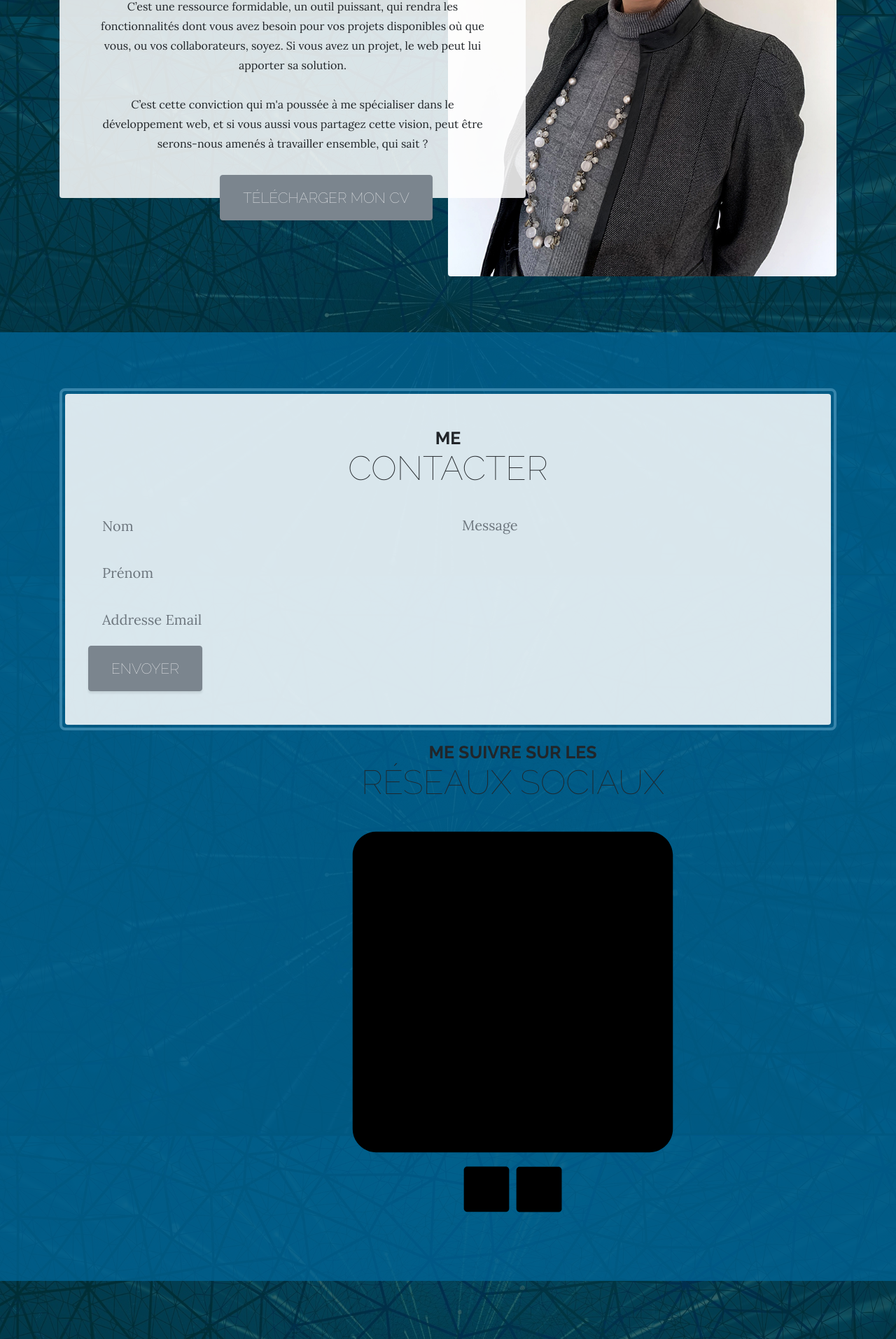
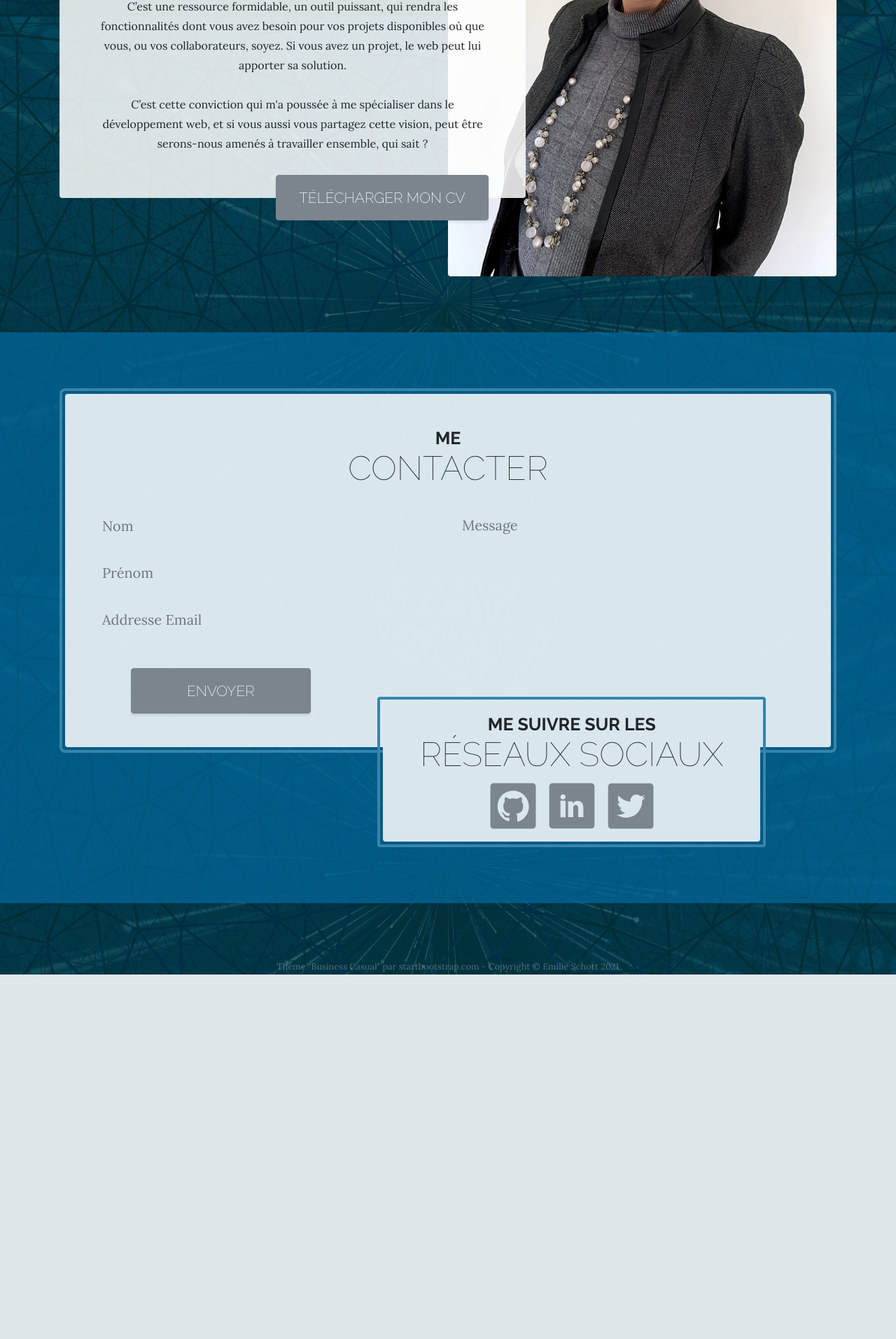
Before and after one commit to EmilieSchott/P5-BlogPHP, a PHP site: page / in a window 1280 px wide. Shown: the part 778-2692 px from the top of the page at 70% size. After the commit the page ends 2171 px from the top, so only its background shows below. Run offline with PHP 8.4, Linux system fonts and the light colour scheme.

Commit message:
style.css adaptation

```diff
--- a/public/theme/css/style.css
+++ b/public/theme/css/style.css
@@ -6,8 +6,7 @@
 
 body {
     font-family: 'Lora';
-  /* turquoise moyen: background-image: linear-gradient(rgba(0, 110, 169, 0.80), rgba(0, 110, 169, 0.80)), url("../img/geralt-pixabay-web-4667382_1920.jpg");*/
-  /*turquoise foncé opaque */background-image: linear-gradient(rgba(0, 57, 65, 0.80), rgba(0, 57, 65, 0.80)), url("../img/geralt-pixabay-web-4667382_1920.jpg");
+    background-image: linear-gradient(rgba(0, 57, 65, 0.80), rgba(0, 57, 65, 0.80)), url("../img/geralt-pixabay-web-4667382_1920.jpg");
     background-attachment: fixed;
     background-position: center;
     background-size: cover;
@@ -96,13 +95,10 @@ p {
 
 @media (min-width: 992px) {
     .section-heading .section-heading-upper {
-    display: block;
         font-size: 25px;
-    font-weight: 700;
     }
 
     .section-heading .section-heading-lower {
-    display: block;
         font-size: 3rem;
         font-weight: 100;
     }
@@ -115,7 +111,6 @@ p {
 #mainNav {
     background-color: rgba(0, 102, 153, 0.75);
     font-family: 'Raleway';
-
 }
 
 #mainNav .navbar-brand {
@@ -157,10 +152,8 @@ p {
 
 @media (min-width: 992px) {
     .btn-xl {
-    text-transform: uppercase;
-    font-weight: 100;
-    font-family: "Raleway";
         font-size: 1.3rem;
+        font-weight: 200;
         padding-top: 1rem;
         padding-bottom: 1rem;
         padding-left: 2rem;
@@ -184,14 +177,15 @@ p {
 
     .intro .intro-text {
         width: 60%;
-    margin-top: 3rem;
+        margin-top: 2rem;
         position: absolute;
     }
 
     .intro .intro-text .intro-button {
         width: 100%;
         position: absolute;
-    bottom: -2rem;
+        margin-left: 2rem;
+        bottom: -1rem;
     }
 }
 
@@ -200,30 +194,27 @@ p {
         width: 60%;
         margin-top: 6rem;
     }
+
+    .intro .intro-text .intro-button {
+        margin-left: 5rem;
+        bottom: -2rem;
+    }
 }
 
-.contact {
+.cta {
     padding-top: 5rem;
     padding-bottom: 5rem;
-  background-color: rgba(0, 102, 153, 0.75);
-  margin-top: 5rem;
-  position: relative;
+    background-color: rgba(230, 167, 86, 0.9);
 }
-/*
-@media (min-width: 992px) {
-    .contact {
-        margin-top: 7.5rem;
-    }
-}*/
 
-.contact .contact-inner {
+.cta .cta-inner {
     position: relative;
     padding: 3rem;
     margin: 0.5rem;
     background-color: rgba(255, 255, 255, 0.85);
 }
 
-.contact .contact-inner:before {
+.cta .cta-inner:before {
     border-radius: 0.5rem;
     content: '';
     position: absolute;
@@ -240,6 +231,7 @@ p {
         position: relative;
         z-index: 0;
     }
+
     .about-heading .about-heading-content {
         margin-top: -5rem;
         position: relative;
@@ -253,11 +245,13 @@ p {
         z-index: 1;
         margin-bottom: -3rem;
     }
+
     .product-item .product-item-img {
         position: relative;
         z-index: 0;
         max-width: 60vw;
     }
+
     .product-item .product-item-description {
         position: relative;
         z-index: 1;
@@ -293,10 +287,6 @@ p {
     font-size: 1.2rem;
 }
 
-.footer {
-  background-color: rgba(47, 23, 15, 0.9);
-}
-
 .text-primary {
     color: #006699 !important;
 }
@@ -323,21 +313,64 @@ p {
     border-color: #006699;
 }
 
-@media (min-width: 1200px) {
-    .cv-button {
-        margin-left: 10rem;
-    }
-}
-
 .font-weight-light {
     font-weight: 100 !important;
 }
 
 /* Form */
+.contact {
+    padding-top: 5rem;
+    padding-bottom:-5rem;
+    background-color: rgba(0, 102, 153, 0.75);
+    margin-top: 5rem;
+    position: relative;
+}
+
+.contact .contact-inner {
+    position: relative;
+    margin: 0.5rem;
+    margin-bottom: 53px;
+    background-color: rgba(255, 255, 255, 0.85);
+}
+
+.contact .contact-inner:before {
+    border-radius: 0.5rem;
+    content: '';
+    position: absolute;
+    top: -0.5rem;
+    bottom: -0.5rem;
+    left: -0.5rem;
+    right: -0.5rem;
+    border: 0.25rem solid rgba(255, 255, 255, 0.85);
+    z-index: -1;
+}
+
+@media (min-width: 768px) {
+    .contact .contact-inner {
+        margin-bottom:30px;
+    }
+}
+
+@media (min-width: 992px) {
+    .contact .contact-inner {
+        margin-bottom:0px;
+    }
+}
+
+@media (min-width:1200px) {
+    .contact {
+        padding-bottom: 3rem;
+    }
+
+    .contact .contact-inner {
+        padding: 3rem;
+        margin-bottom: -40px;
+    }
+}
+
 .floating-label-form-group {
     position: relative;
     margin-bottom: 0;
-
 }
 
 .floating-label-form-group input,
@@ -384,7 +417,140 @@ opacity: 1;
     color: #18BC9C;
 }
 
+.contact .submit-button {
+    width:50%;
+    margin: auto;
+}
+
+@media (min-width: 768px) {
+    .contact .submit-button {
+        width:28%;
+        margin-bottom: 1rem;
+        margin-left: 0px;
+        position: relative;
+        top: 0.8rem;
+        left:2.5rem;
+    }
+}
+
+@media (min-width:1200px) {
+    .contact .submit-button {
+        width:25%;
+        margin-top: 1rem;
+        margin-bottom: 1rem;
+        margin-left: 0px;
+        position: relative;
+        top: 1rem;
+        left:3.8rem;
+    }
+}
+
+/* Social network : */
+
+.RS-border {
+    position: relative;
+    bottom: 5.3rem;
+    border-radius: 0.5rem;
+    border: 0.25rem solid #3685ac;
+}
+
+.contact-RS {
+    width:109.9%;
+    position: relative;
+    right:15px;
+    margin: 3.5px;
+    background-color:#d9e6ed;
+}
+
+.contact-RS svg {
+    width:50px;
+    height:50px;
+    margin-top: -15px;
+    margin-right:5px;
+    margin-left:5px;
+}
+
+@media (min-width: 576px) {
+    .contact-RS {
+        width:105.6%;
+    }
+}
+
+@media (min-width: 768px) {
+    .contact-RS {
+        width:107.6%;
+    }
+}
+
+@media (min-width: 992px) {
+    .contact-RS {
+        width:105.6%;
+    }
+
+    .contact-RS svg {
+        width:70px;
+        height:70px;
+    }
+}
+
+@media (min-width:1200px) {
+    .RS-border {
+        float: right;
+        right : 6.3rem;
+        bottom: 2rem;
+    }
+
+    .contact-RS {
+        width:104.3%;
+        margin: 4px;
+    }
+
+    .contact-RS svg {
+        width:70px;
+        height:70px;
+    }
+}
+
+.contour {
+	fill: #7b858e;
+}
+
+.intern {
+	fill:#d9e6ed;
+}
+
+g:active .contour {
+	fill: #00669b;
+}
+
+g:active .intern {
+	fill: #d9e6ed;
+}
+
+@media screen and (min-width:1200px) {
+	.contour {
+		transition: fill ease-out 300ms;
+	}
+
+	g:hover .contour {
+		fill: #00669b;
+	}
+
+	.intern {
+		transition: fill ease-out 300ms;
+	}
+
+	g:hover .intern {
+		fill: #fff;
+	}
+}
+
 /* Footer */
+
+.footer {
+    background-color: rgba(47, 23, 15, 0.9);
+
+}
 .small {
     color:rgba(255, 255, 255, 0.3);
     text-align: center;
```
Lines whose indentation alone changed are shown as unchanged.
